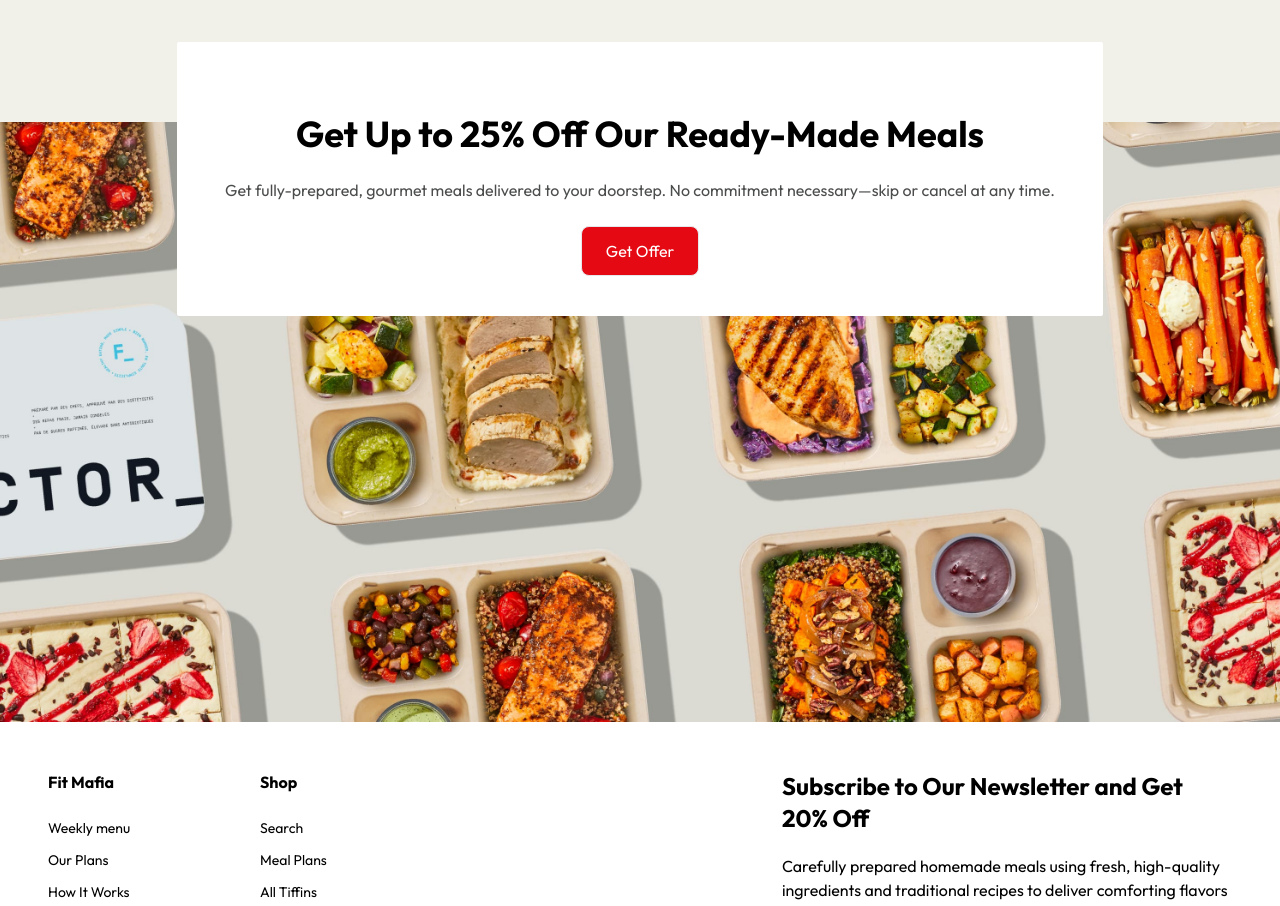
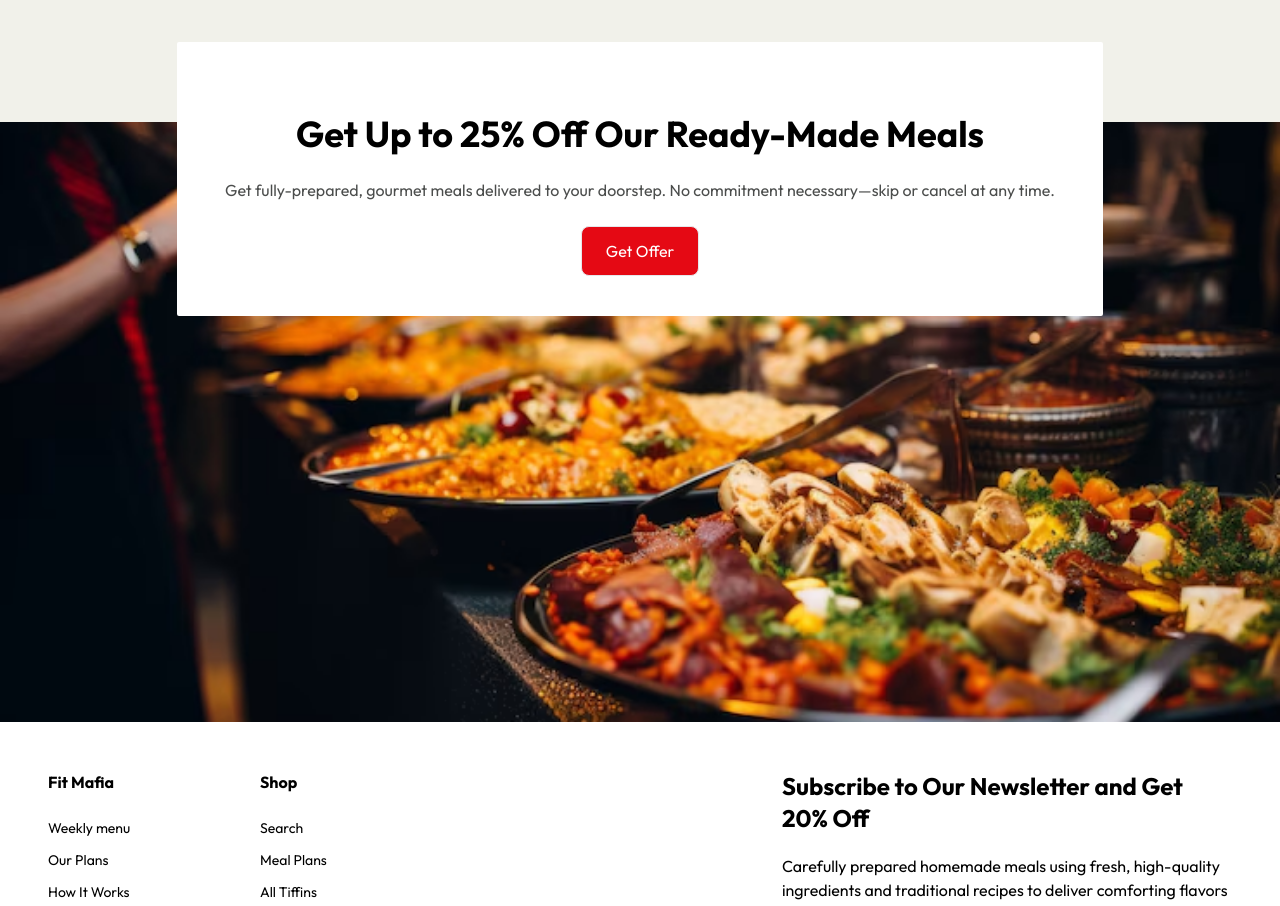
Before and after one commit to Devoptiv01/fit-mafia-tiffen, a Next.js app: page /contact-us in a window 1280 px wide. Shown: the part 820-1726 px from the top of the page. Built offline with nearby package versions, Linux system fonts and the light colour scheme.

Commit message:
Update images and fix text encoding issues across multiple components

```diff
--- a/src/app/contact-us/page.tsx
+++ b/src/app/contact-us/page.tsx
@@ -35,7 +35,7 @@ const Page = () => {
         </div>
       </div>
       {/* section 3 */}
-      <div className="w-full relative min-h-[600px] bg-[url('/temp/ca-footer-banner-lg.jpg')] bg-cover bg-center flex justify-center mt-40 ">
+      <div className="w-full relative min-h-[600px] bg-[url('/images/food-main.avif')] bg-cover bg-center flex justify-center mt-40 ">
         <div className="flex flex-col items-center mx-12 px-12 absolute top-[-80px] bg-white gap-6 py-10 border-gray-200 rounded-sm">
           <h1 className="text-[#000] font-Arial Black text-4xl font-bold  text-center pt-8">
             Get Up to 25% Off Our Ready-Made Meals
--- a/src/app/globals.css
+++ b/src/app/globals.css
@@ -9,7 +9,7 @@
 
 }
 
-@theme inline {
+:root {
   --color-background: var(--background);
   --color-foreground: var(--foreground);
 
--- a/src/app/how-it-works/page.tsx
+++ b/src/app/how-it-works/page.tsx
@@ -162,7 +162,7 @@ const page = () => {
                 Customised to Your Needs
               </h4>
               <span className="text-center text-black">
-                Whether you're a student, working professional, or on a fitness
+                Whether you&quot;re a student, working professional, or on a fitness
                 journey, our meals suit your lifestyle.
               </span>
             </div>
--- a/src/components/main/MenuPreview.tsx
+++ b/src/components/main/MenuPreview.tsx
@@ -17,7 +17,7 @@ import { Autoplay, Navigation } from "swiper/modules";
 import "swiper/css";
 import "swiper/css/navigation";
 import Image from "next/image";
-import Link from "next/link";
+// import Link from "next/link";
 
 const MenuPreview = () => {
   const servicesList = [
--- a/src/components/main/WhyChooseUs.tsx
+++ b/src/components/main/WhyChooseUs.tsx
@@ -33,7 +33,7 @@ const WhyChooseUs = () => {
                 <h2 className="text-3xl font-bold mb-2">Meet The Mafia</h2>
                 <h3 className="">We’re more than just a tiffin service — we’re a passionate team of chefs, nutritionists, and food lovers dedicated to bringing you real, healthy meals with soul.</h3>
                 <p className="my-2 text-xl font-semibold mb-4">
-                "We believe healthy food shouldn't be boring. That's why we started Fit Mafia."
+                &quot;We believe healthy food shouldn&quot;t be boring. That&quot;s why we started Fit Mafia.&quot;
                 </p>
                 <Link href='/contact-us'>
                 <button className="font-semibold px-2 py-1 rounded-lg bg-white text-fit-red" >
```
